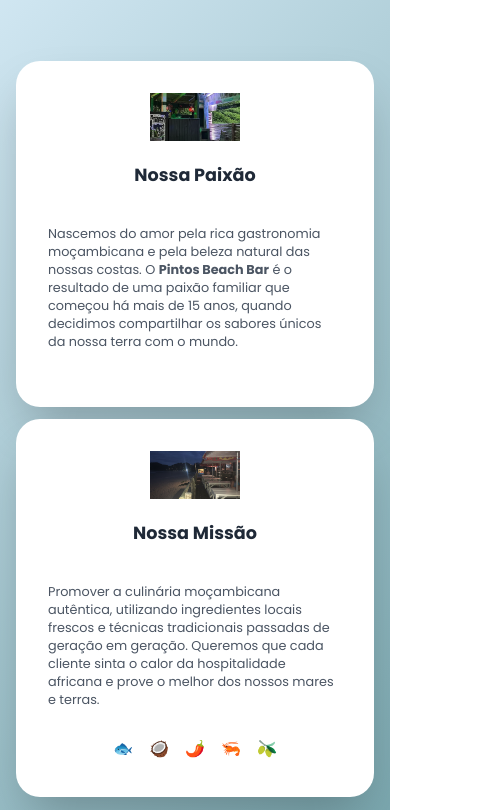
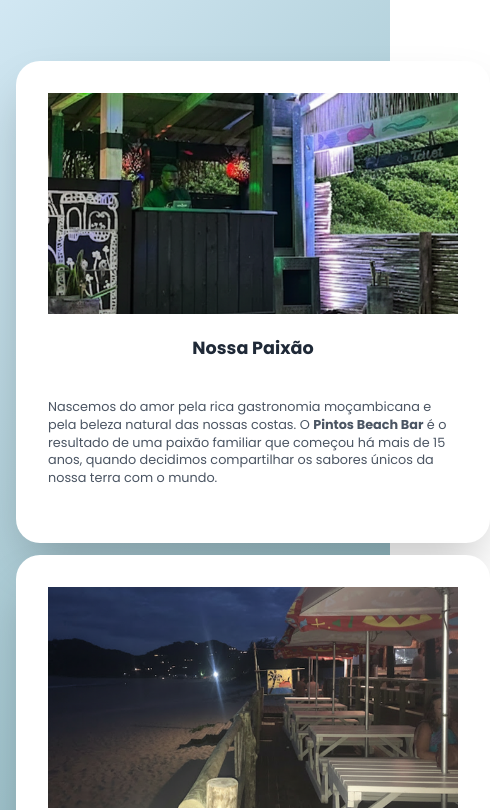
Before and after one commit to Freelincing/pintos-landing-page, a website: page index.html in a window 390 px wide. Shown: the part 1581-2391 px from the top of the page, 490 px wide, since content can reach past the window. Drawn offline with nearby package versions, Linux system fonts and the light colour scheme.

Commit message:
teeeeste
imagem difinitiva

```diff
--- a/index.html
+++ b/index.html
@@ -307,7 +307,7 @@
             }
 
             .mobile-grid-2 img {
-                max-width: 90px !important;
+                max-width: 410px !important;
             }
 
             .ambiente-grid .photo-showcase {
```
